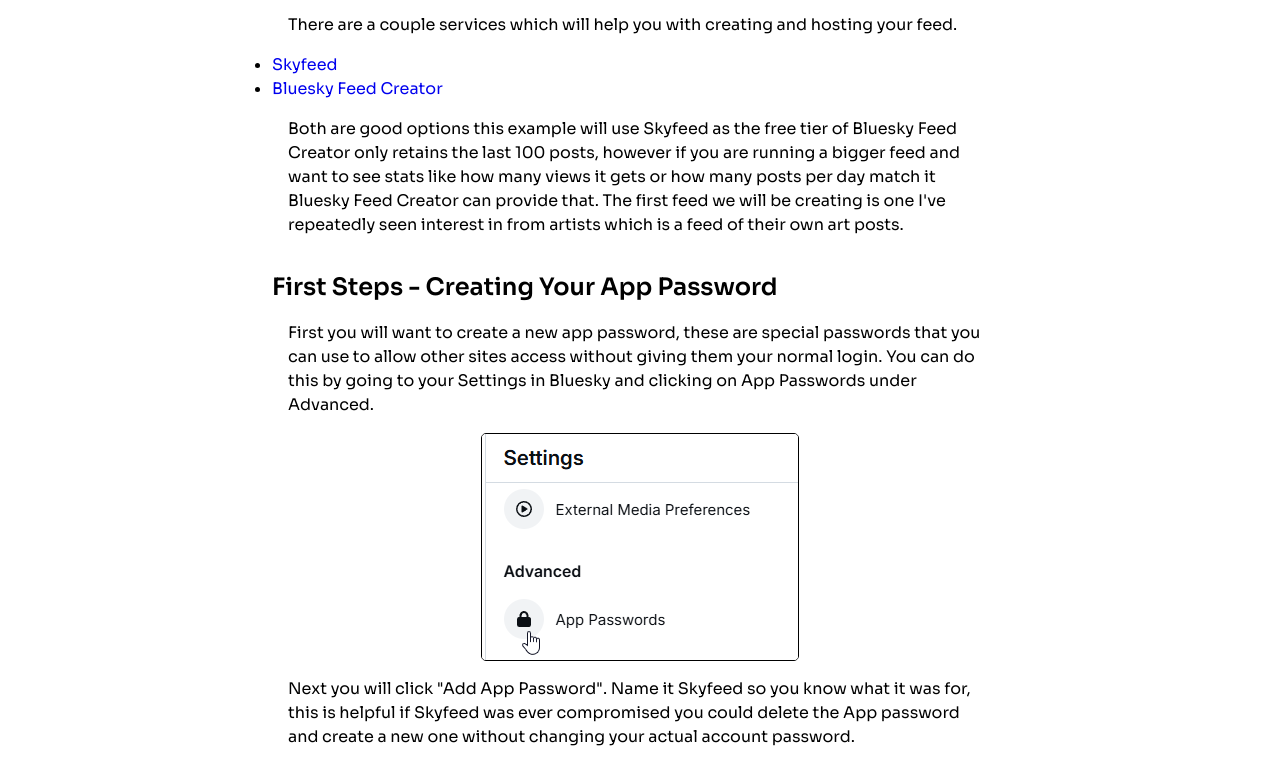
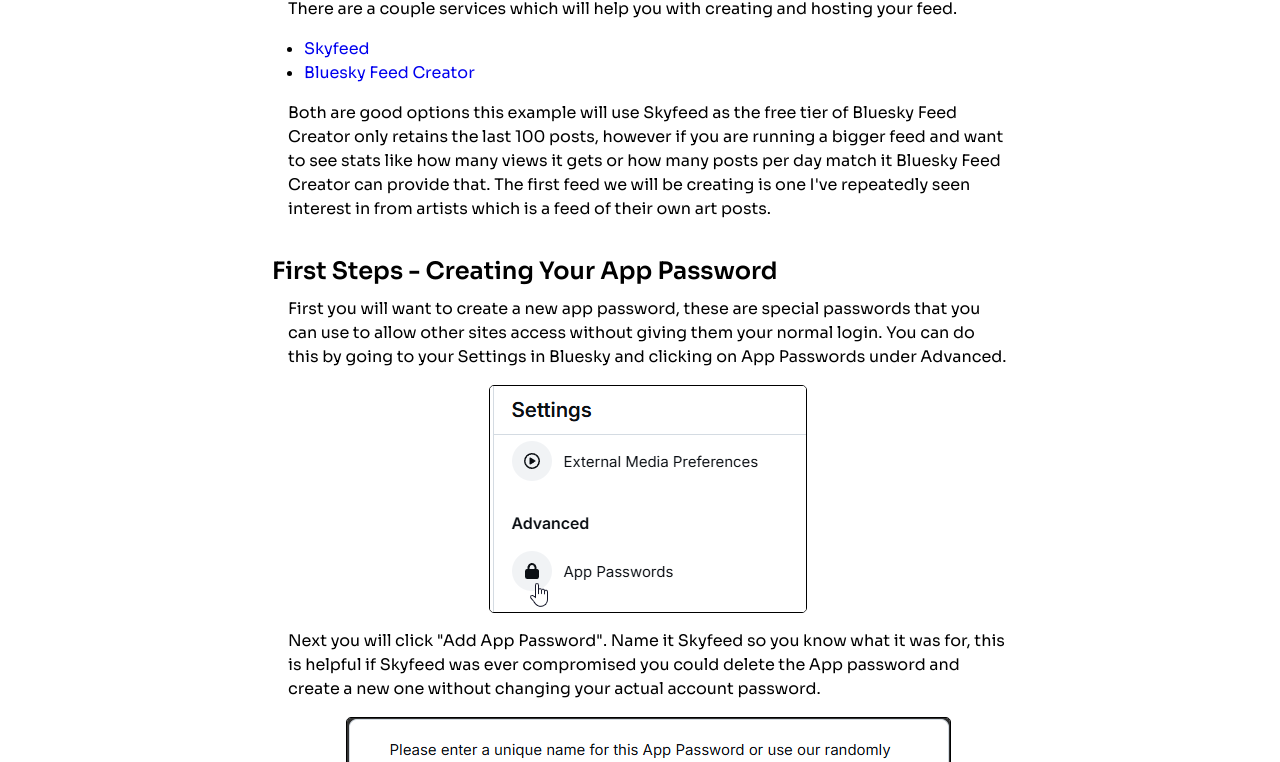
Before and after one commit to sleeplesstwo/bluesky-tips, an Eleventy site: page src/feeds.md in a window 1280 px wide. Shown: the part 379-1141 px from the top of the page. Built offline with nearby package versions, Linux system fonts and the light colour scheme; Eleventy itself is replaced by a stand-in of ours; files that its build step writes are made by us from their sources; a web font is replaced by a local one.

Commit message:
Adjust list indent

```diff
--- a/src/assets/css/style.css
+++ b/src/assets/css/style.css
@@ -72,9 +72,9 @@
 }
 
 main > p {
-  margin: 1rem; 0 1rem 0;
+  margin: 0 0 1rem 1rem;
 }
 
 main > ul {
-  margin: 0 0 0.5rem 0;
+  margin: 0 0 1rem 2rem;
 }
```
